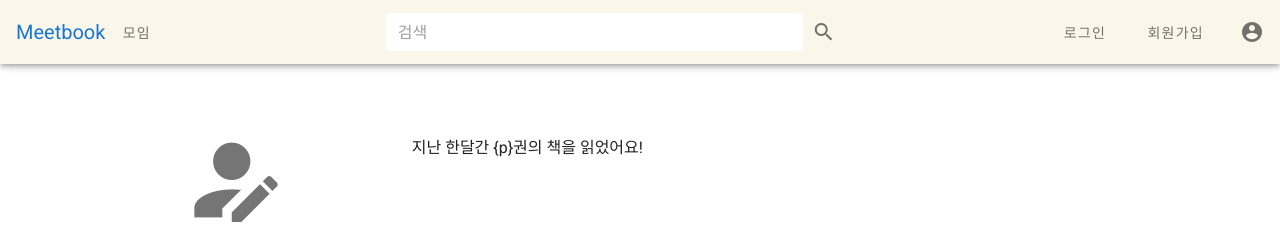
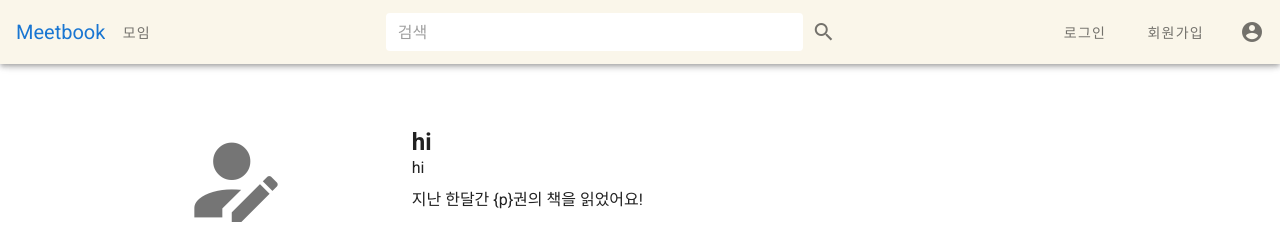
Before and after one commit to llunaB/meet-book, a Vue app in the folder client/: page /profile in a window 1280 px wide. Shown: the top 226 px of the page. Built offline with nearby package versions, Linux system fonts and the light colour scheme.

Commit message:
feat(frontend): profile page edit

```diff
--- a/client/src/views/accounts/Profile.vue
+++ b/client/src/views/accounts/Profile.vue
@@ -3,11 +3,17 @@
     <v-row>
       <v-col class="text-center" cols="3">
         <v-img v-if="user.profile_image" :src="user.profile_image" />
-              <v-icon v-else size="7rem">mdi-account-edit</v-icon>
+        <div v-else class="img-upload">
+          <label for="file-input">
+            <v-icon size="7rem">mdi-account-edit</v-icon>
+          </label>
+          <input id="file-input" type="file" />
+        </div>
+
       </v-col>
       <v-col cols="8" style="margin-left: 2rem">
-                <h2>{{ user.nickname }}</h2>
-                <p>{{ user.profile_description }}</p>
+        <h2>{{ user.nickname }} hi</h2>
+        <p>{{ user.profile_description }} hi</p>
         <p>지난 한달간 {p}권의 책을 읽었어요!</p>
       </v-col>
     </v-row>
@@ -86,4 +92,9 @@ export default {
 
 <style>
 
+.img-upload > input {
+  display: none;
+}
+
+
 </style>
```
Lines whose indentation alone changed are shown as unchanged.
